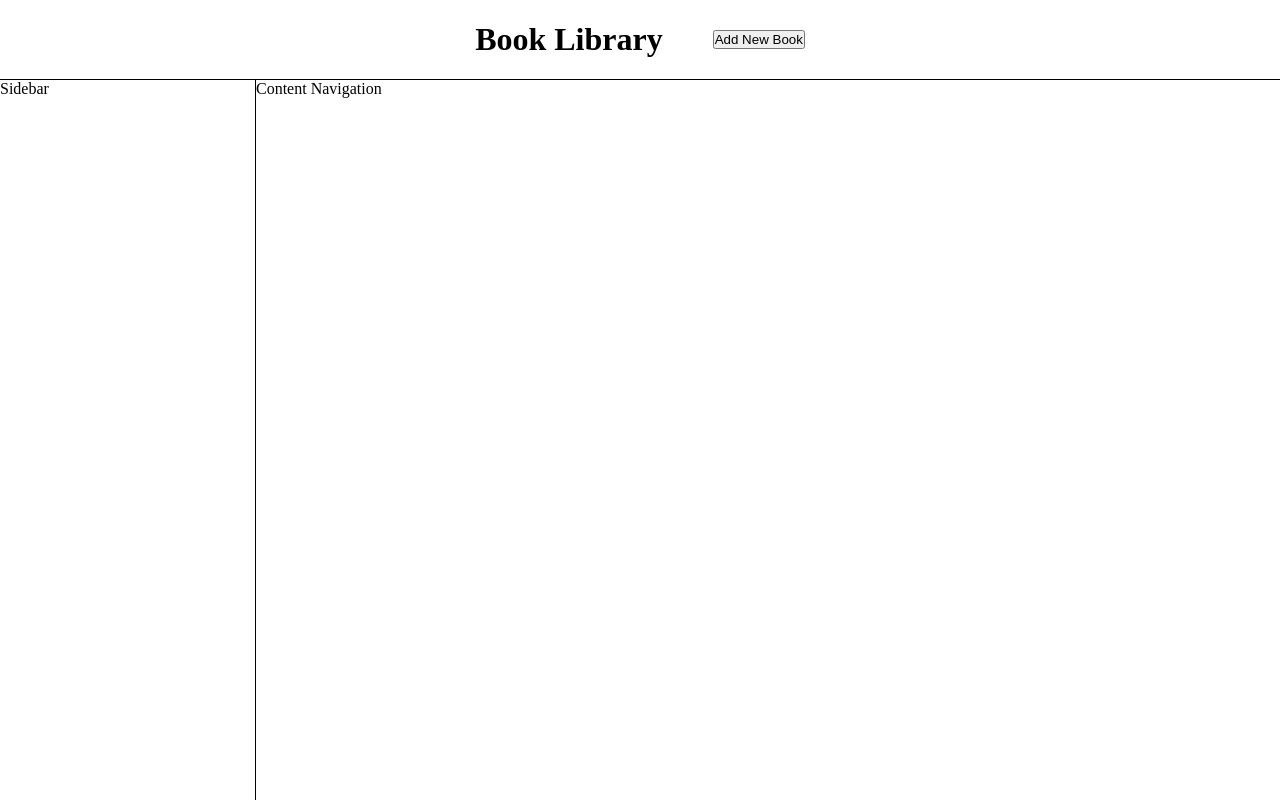
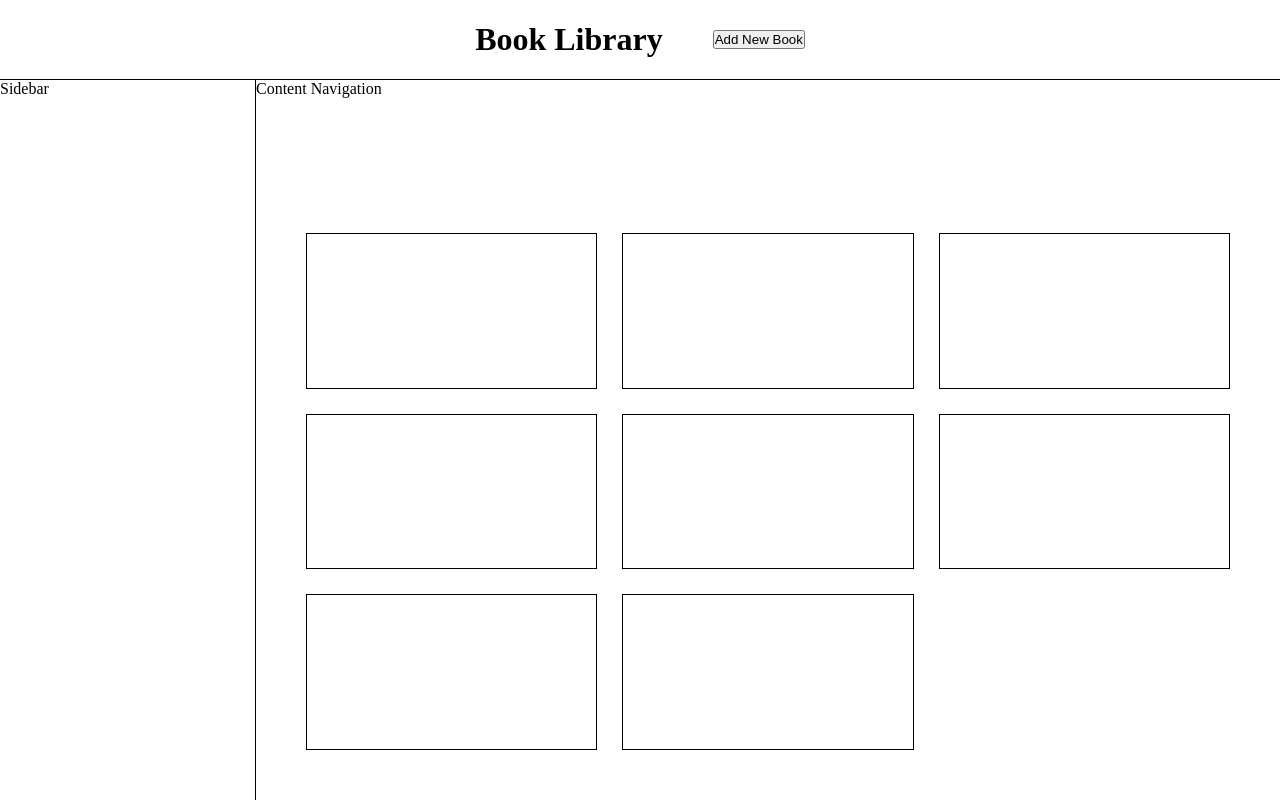
Before and after one commit to alexander-laudino/book-library, a plain HTML site: page index.html in a window 1280 px wide. Drawn offline with Linux system fonts and the light colour scheme.

Commit message:
Add grid style for content and page classes, and border for testing book class

```diff
--- a/css/styles.css
+++ b/css/styles.css
@@ -25,3 +25,20 @@
 .sidebar {
   border-right: 1px solid black;
 }
+
+.content {
+  display: grid;
+  grid-template-rows: 1fr 6fr;
+}
+
+.page {
+  padding: 50px;
+  display: grid;
+  grid-template-columns: repeat(auto-fit, minmax(250px, 1fr));
+  grid-template-rows: repeat(3, minmax(150px, 1fr));
+  gap: 25px;
+}
+
+.book {
+  border: 1px solid black;
+}
```
